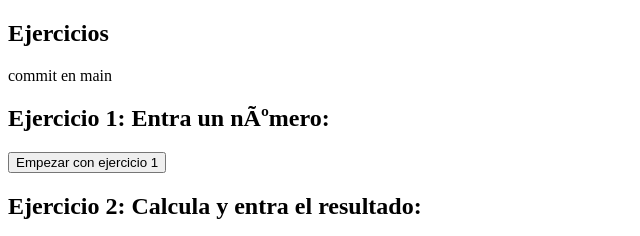
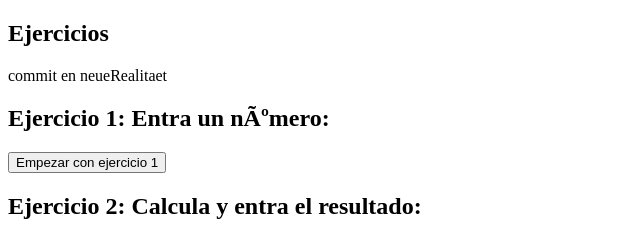
Before and after one commit to EvaRoggenhofer/TC2005B, a plain HTML site: page Laboratorio 1/Laboratorio_4_javascript.html in a window 1280 px wide. Shown: the top 236 px of the page, 0-640 px from the left. Drawn offline with Linux system fonts and the light colour scheme.

Commit message:
commit en rama neueRealitaet

```diff
--- a/Laboratorio 1/Laboratorio_4_javascript.html
+++ b/Laboratorio 1/Laboratorio_4_javascript.html
@@ -20,7 +20,7 @@
 
         <h1>Ejercicios</h1>
 
-        <p>commit en main</p>
+        <p>commit en neueRealitaet</p>
 
         <h2>Ejercicio 1: Entra un número:</h2> <!-- https://stackoverflow.com/questions/37287093/starting-a-javascript-prompt-after-a-button-is-clicked -->
 
```
